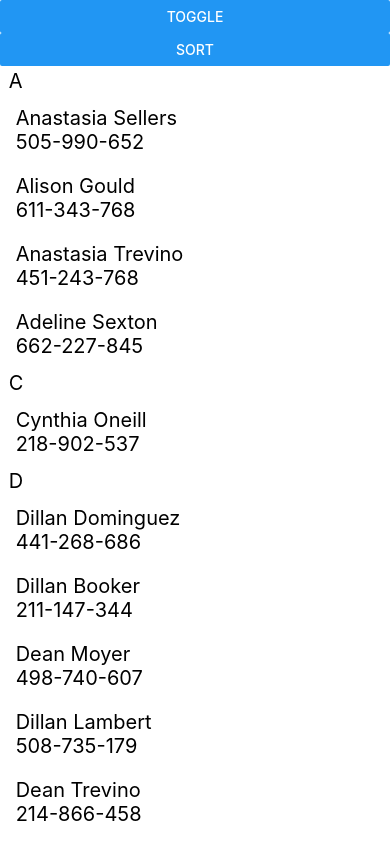
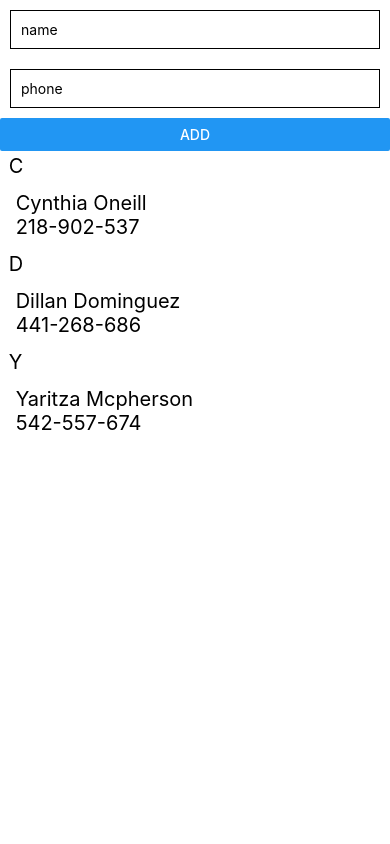
Before and after one commit to kaungnyuntsan/Contacts, a React Native app: screen / in a window 390 px wide. Built offline with nearby package versions, Linux system fonts and the light colour scheme.

Commit message:
draft add contact

```diff
--- a/App.js
+++ b/App.js
@@ -9,6 +9,7 @@ import {
   Button,
   FlatList,
   SectionList,
+  TextInput,
 } from "react-native";
 import randomContacts, { objSortByName } from "./randomContacts";
 import { ContactRow } from "./ContactRow";
@@ -18,13 +19,42 @@ export default function App() {
   const [contactsView, setContactsView] = useState(true);
   const [contacts, setContacts] = useState(randomContacts);
 
+  const [name, setName] = useState("");
+  const [phone, setPhone] = useState("");
+
   return (
     <SafeAreaView style={styles.container}>
-      <Button title="toggle" onPress={() => setContactsView(!contactsView)} />
+      {/* <Button title="toggle" onPress={() => setContactsView(!contactsView)} />
       <Button
         title="sort"
         onPress={() => {
           setContacts([...contacts].sort(objSortByName));
+        }}
+      /> */}
+      <TextInput
+        style={{ borderWidth: 1, margin: 10, padding: 10 }}
+        placeholder="name"
+        value={name}
+        onChangeText={setName}
+      />
+      <TextInput
+        style={{ borderWidth: 1, margin: 10, padding: 10 }}
+        placeholder="phone"
+        value={phone}
+        keyboardType="numeric"
+        onChangeText={setPhone}
+      />
+      <Button
+        title="add"
+        onPress={() => {
+          setContacts([
+            ...contacts,
+            {
+              key: contacts.length + 1,
+              name,
+              phone,
+            },
+          ]);
         }}
       />
       {contactsView && <ContactsList contacts={contacts} />}
--- a/randomContacts.js
+++ b/randomContacts.js
@@ -1,7 +1,7 @@
 // goal   [ { key: 1, name: 'Emanuel Sexton', phone: '708-833-506' },
 // { key: 2, name: 'Joel Frank', phone: '433-352-239' }, ]
 
-const numContacts = 20;
+const numContacts = 3;
 
 const firstNames = [
   "Yaritza",
```
